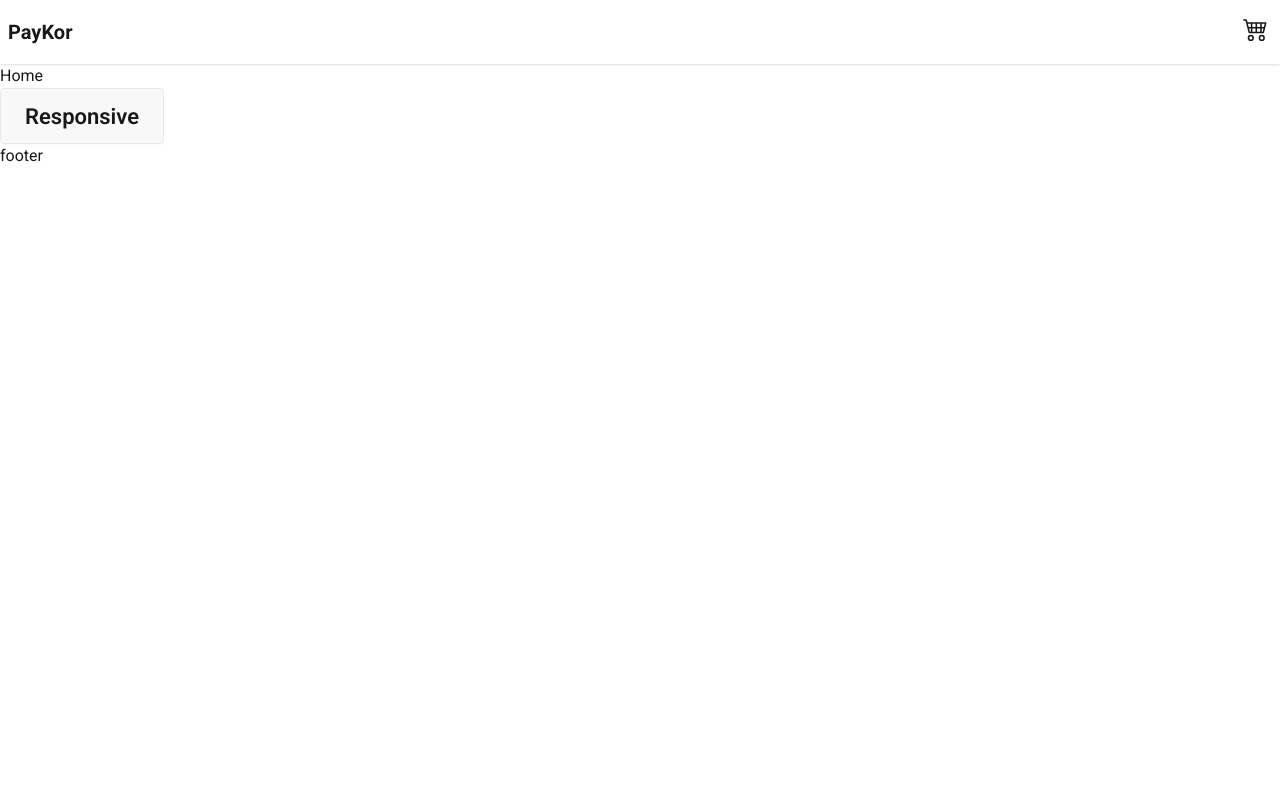
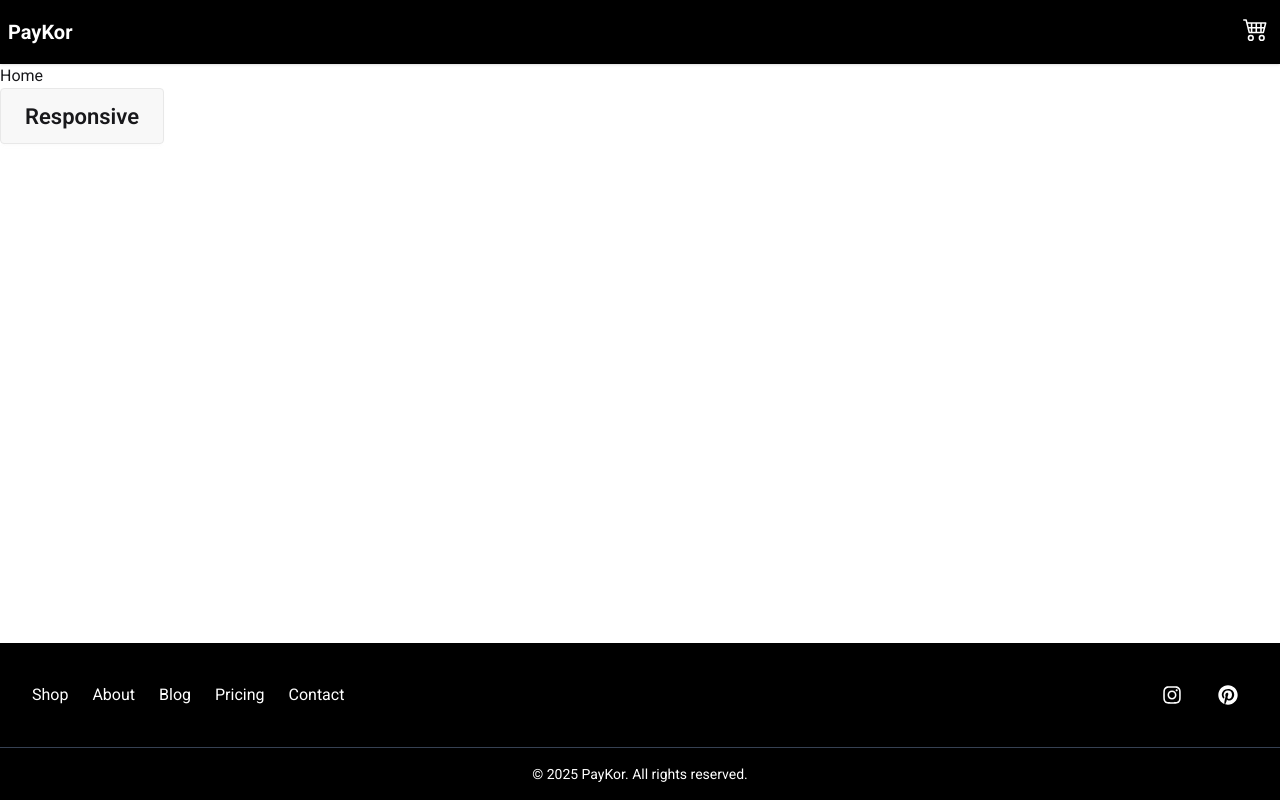
Before and after one commit to pranta-deba/ssl-commerz-integrate-slient, a React (Vite) app: page / in a window 1280 px wide. Built offline with nearby package versions, Linux system fonts and the light colour scheme.

Commit message:
[Footer]

```diff
--- /dev/null
+++ b/src/components/ui/Footer.tsx
@@ -0,0 +1,44 @@
+import { FaInstagram, FaPinterest } from "react-icons/fa";
+import { Link } from "react-router-dom";
+
+const Footer = () => {
+  return (
+    <footer className="bg-black text-white">
+      <div className="container mx-auto flex flex-col p-4 md:p-8 lg:flex-row lg:items-center lg:justify-between">
+        {/* Navigation Links */}
+        <ul className="flex flex-col items-center space-y-4 text-center sm:flex-row sm:justify-around sm:space-y-0 sm:space-x-6 lg:justify-start">
+          <li className="hover:text-gray-400 cursor-pointer">Shop</li>
+          <li className="hover:text-gray-400 cursor-pointer">About</li>
+          <li className="hover:text-gray-400 cursor-pointer">Blog</li>
+          <li className="hover:text-gray-400 cursor-pointer">Pricing</li>
+          <li className="hover:text-gray-400 cursor-pointer">Contact</li>
+        </ul>
+
+        {/* Social Media Icons */}
+        <div className="flex justify-center pt-6 lg:pt-0 space-x-4">
+          <Link
+            to="/"
+            aria-label="Instagram"
+            className="w-10 h-10 flex items-center justify-center rounded-full  text-white hover:bg-white hover:text-black transition"
+          >
+            <FaInstagram className="w-5 h-5" />
+          </Link>
+          <Link
+            to="/"
+            aria-label="Pinterest"
+            className="w-10 h-10 flex items-center justify-center rounded-full text-white hover:bg-white hover:text-black transition"
+          >
+            <FaPinterest className="w-5 h-5" />
+          </Link>
+        </div>
+      </div>
+
+      {/* Footer Bottom */}
+      <div className="text-center py-4 border-t border-gray-700 text-sm">
+        © {new Date().getFullYear()} PayKor. All rights reserved.
+      </div>
+    </footer>
+  );
+};
+
+export default Footer;
--- a/src/components/ui/Navbar.tsx
+++ b/src/components/ui/Navbar.tsx
@@ -4,7 +4,7 @@ import { Link, NavLink } from "react-router-dom";
 const Navbar = () => {
   const cartItems = [];
   return (
-    <div className="navbar bg-base-100 shadow-sm">
+    <div className="navbar bg-black text-white shadow-sm">
       <div className="flex-1">
         <Link to={"/"} className="text-xl font-bold">
           PayKor
--- a/src/layouts/Root.tsx
+++ b/src/layouts/Root.tsx
@@ -1,14 +1,15 @@
 import { Outlet } from "react-router-dom";
 import Navbar from "../components/ui/Navbar";
+import Footer from "../components/ui/Footer";
 
 const Root = () => {
   return (
     <div>
       <Navbar />
-      <main>
+      <main className="min-h-[calc(100vh-220.727px)]">
         <Outlet />
       </main>
-      <h1>footer</h1>
+      <Footer />
     </div>
   );
 };
```
